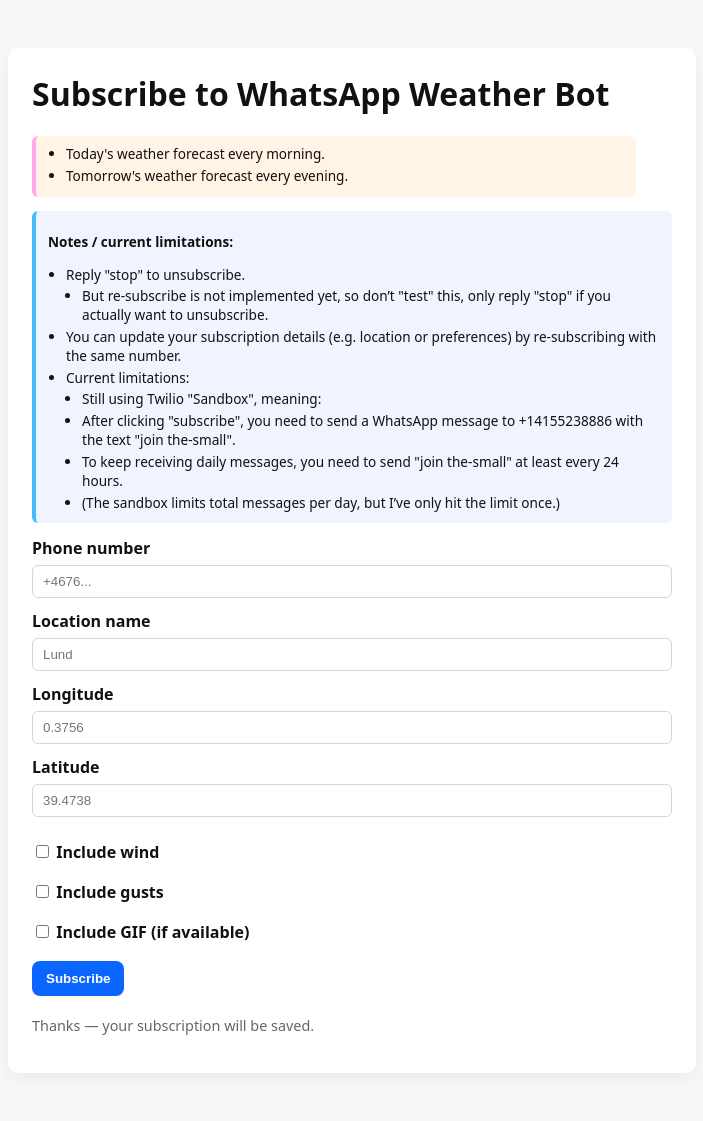
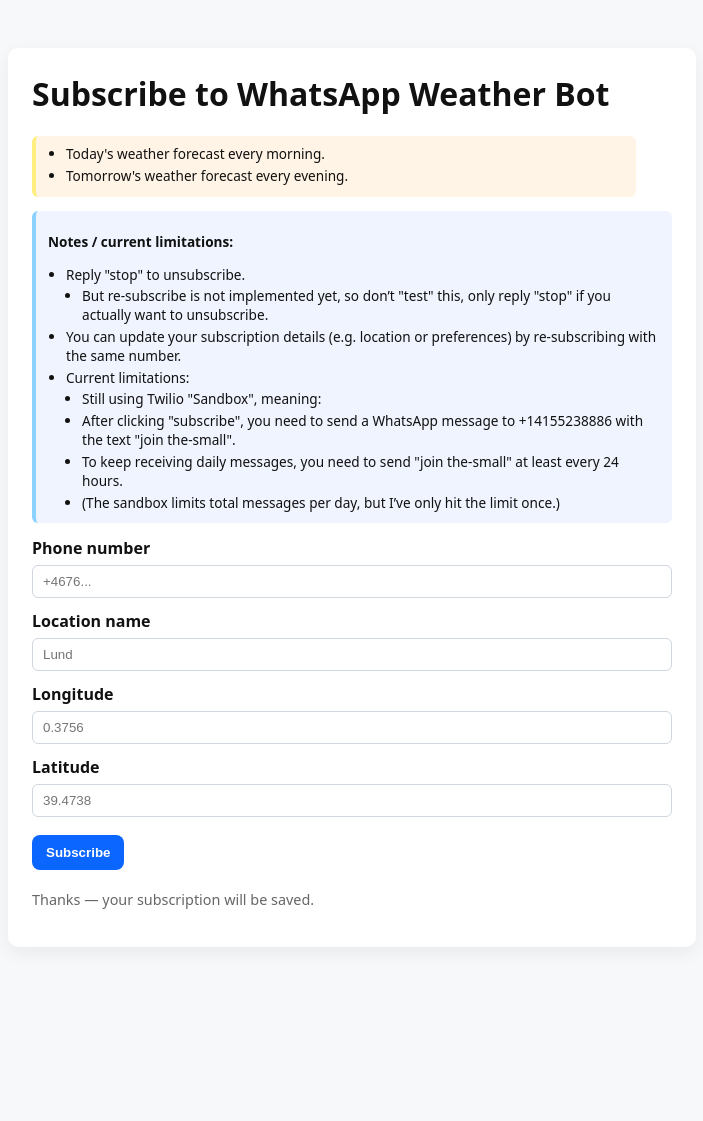
Before and after one commit to JontAmazon/whatsapp-weather-bot, a Flask app: page / in a window 1280 px wide. Shown: the whole page, without its empty margins (288-991 px from the left). After the commit the page ends 909 px from the top, so only its background shows below. Run offline with Flask 2, Linux system fonts and the light colour scheme; parts of the project's set-up code (start-up, migrations or seed data) failed here and were passed over.

Commit message:
Hide un-unsed preferences checkboxes

```diff
--- a/static/style.css
+++ b/static/style.css
@@ -41,13 +41,13 @@ footer { margin-top:20px; color:#666; font-size:0.9rem; }
 
 .info-forecast {
   background: #fff4e5;
-  border-left: 4px solid #ff00f24f;
+  border-left: 4px solid #ffe60071;
   max-width: 90%;        /* Slightly narrower than main container */
 }
 
 .info-notes {
   background: #f0f4ff;
-  border-left: 4px solid #0ba6ffbd;
+  border-left: 4px solid #0ba6ff70;
 }
 
 .info ul {
--- a/templates/form.html
+++ b/templates/form.html
@@ -76,12 +76,14 @@
       <input name="forecast_days" type="number" min="1" max="7" value="{{ form.forecast_days if form else '1' }}" />
       -->
 
-      <div class="checkboxes">
-        <label><input type="checkbox" name="wind" {% if form and form.wind %}checked{% endif %}/> Include wind</label>
-        <label><input type="checkbox" name="gust" {% if form and form.gust %}checked{% endif %}/> Include gusts</label>
-        <label><input type="checkbox" name="gif" {% if form and form.gif %}checked{% endif %}/> Include GIF (if available)</label>
-        <!-- <label><input type="checkbox" name="only_weird_weather" {% if form and form.only_weird_weather %}checked{% endif %}/> Only send forecast when weather is weird</label> -->
-      </div>
+      <!--
+        <div class="checkboxes">
+          <label><input type="checkbox" name="wind" {% if form and form.wind %}checked{% endif %}/> Include wind</label>
+          <label><input type="checkbox" name="gust" {% if form and form.gust %}checked{% endif %}/> Include gusts</label>
+          <label><input type="checkbox" name="gif" {% if form and form.gif %}checked{% endif %}/> Include GIF (if available)</label>
+          <label><input type="checkbox" name="only_weird_weather" {% if form and form.only_weird_weather %}checked{% endif %}/> Only send forecast when weather is weird</label>
+        </div>
+      -->
 
       <div class="actions">
         <button type="submit">Subscribe</button>
```
